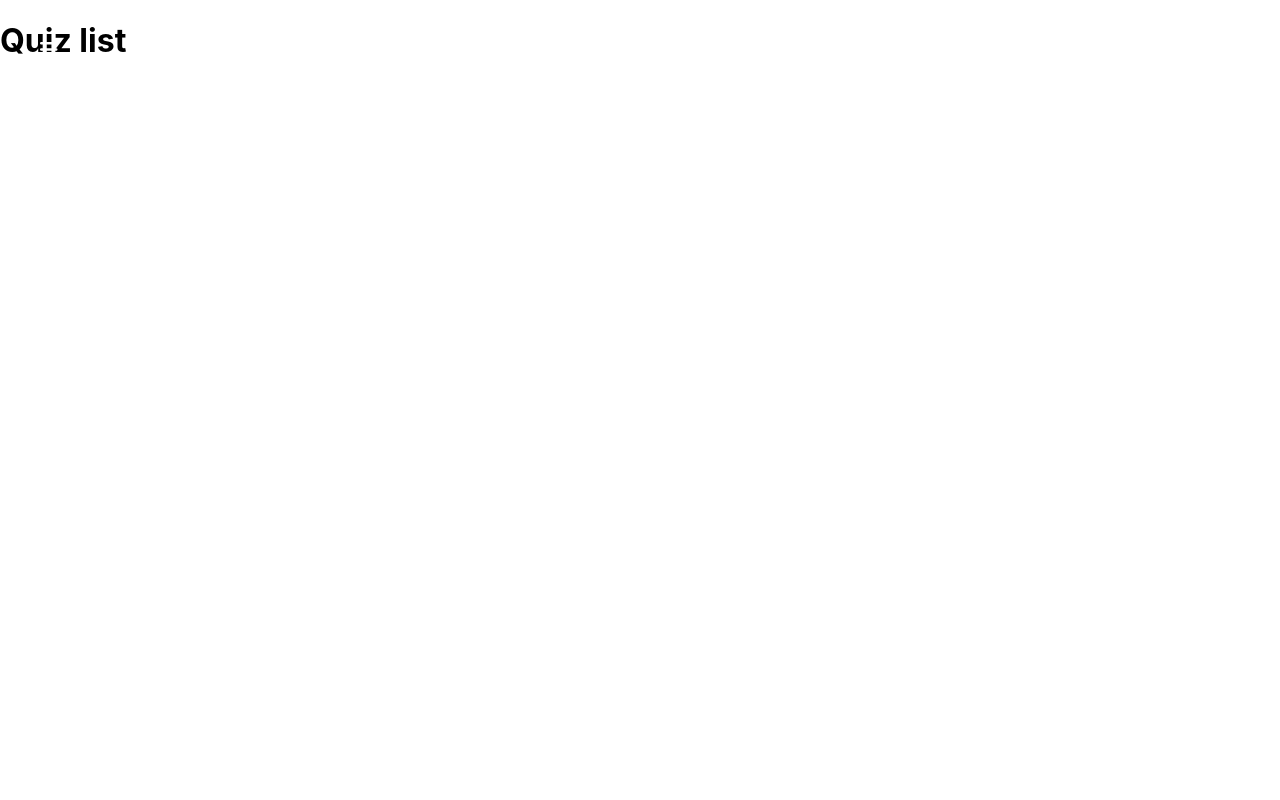
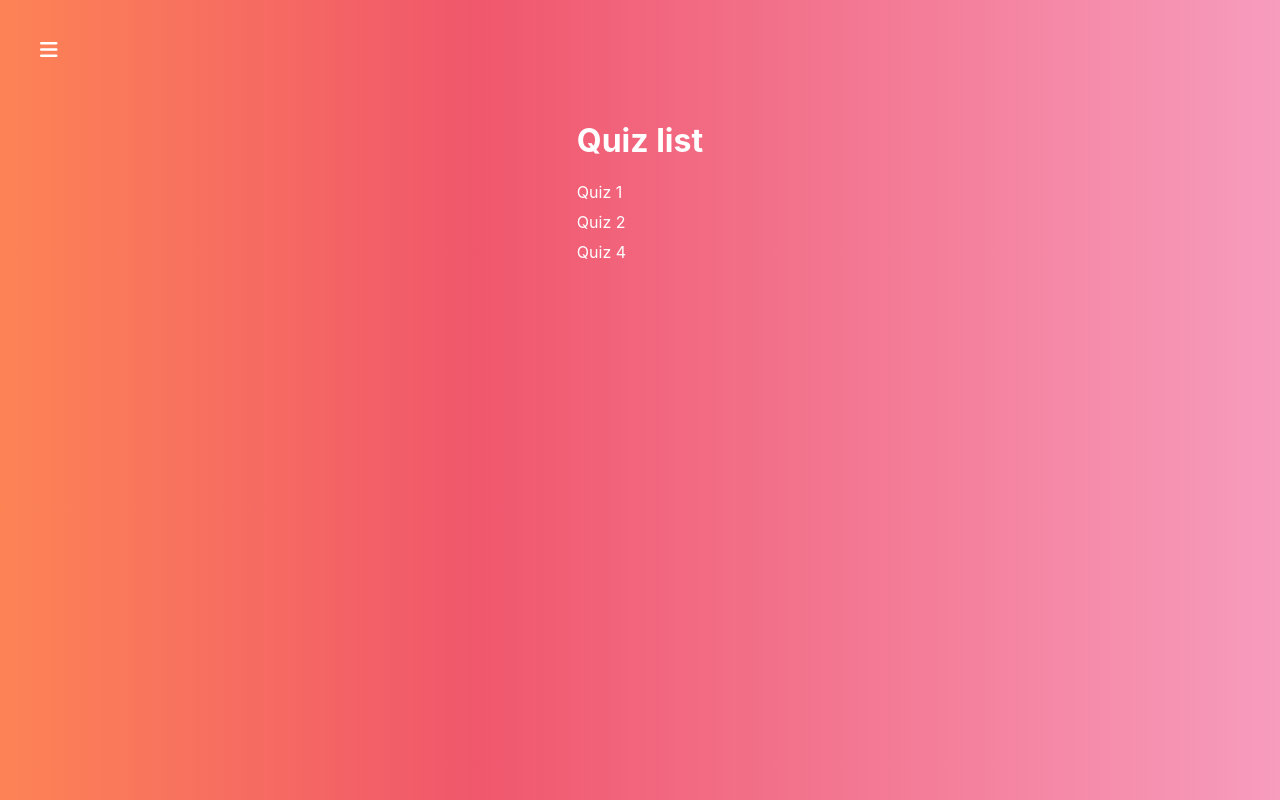
Before and after one commit to roman-mirzoian/react-quiz, a React app: page / in a window 1280 px wide. Built offline with nearby package versions, Linux system fonts and the light colour scheme.

Commit message:
feat:     -add styles to QuizList component     - update button to quiz list after finished game

```diff
--- a/src/components/FinishedQuiz/FinishedQuiz.js
+++ b/src/components/FinishedQuiz/FinishedQuiz.js
@@ -1,4 +1,5 @@
 import React from "react";
+import { Link } from "react-router-dom";
 import Button from "../UI/Button/Button";
 import classes from "./FinishedQuiz.module.css";
 
@@ -39,9 +40,11 @@ const FinishedQuiz = (props) => {
         <Button onClick={props.onRetry} type="primary">
           Повторить
         </Button>
-        <Button onClick={props.onRetry} type="success">
-          Перейти в список тестов
-        </Button>
+        <Link to={"/"}>
+          <Button onClick={props.onRetry} type="success">
+            Перейти в список тестов
+          </Button>
+        </Link>
       </div>
     </div>
   );
--- a/src/components/UI/Button/Button.module.css
+++ b/src/components/UI/Button/Button.module.css
@@ -8,6 +8,7 @@
   text-transform: uppercase;
   font-weight: bold;
   font-size: 12px;
+  cursor: pointer;
 }
 
 .Button:focus {
--- a/src/containers/Quiz/Quiz.js
+++ b/src/containers/Quiz/Quiz.js
@@ -1,4 +1,5 @@
 import React, { useState } from "react";
+import { useMatch } from "react-router-dom";
 import ActiveQuiz from "../../components/ActiveQuiz/ActiveQuiz";
 import FinishedQuiz from "../../components/FinishedQuiz/FinishedQuiz";
 import classes from "./Quiz.module.css";
@@ -28,8 +29,11 @@ const defaultQuiz = [
   },
 ];
 const questionDelay = 1000;
+const routePattern = "/quiz/:id";
 
 const Quiz = () => {
+  const routeData = useMatch(routePattern);
+
   const [quizData, setQuizData] = useState(defaultQuiz);
   const [activeQuestionNumber, setActiveQuestionNumber] = useState(0);
   const [answerState, setAnswerState] = useState(null);
--- a/src/containers/QuizList/QuizList.js
+++ b/src/containers/QuizList/QuizList.js
@@ -1,8 +1,27 @@
 import React from "react";
+import { NavLink } from "react-router-dom";
 import classes from "./QuizList.module.css";
 
 const QuizList = () => {
-  return <h1>Quiz list</h1>;
+  const renderQuizList = () => {
+    return [1, 2, 4].map((quiz, i) => {
+      return (
+        <li key={i}>
+          <NavLink to={`/quiz/${quiz}`}>Quiz {quiz}</NavLink>
+        </li>
+      );
+    });
+  };
+
+  return (
+    <div className={classes.QuizList}>
+      <div>
+        <h1>Quiz list</h1>
+
+        <ul>{renderQuizList()}</ul>
+      </div>
+    </div>
+  );
 };
 
 export default QuizList;
--- a/src/containers/QuizList/QuizList.module.css
+++ b/src/containers/QuizList/QuizList.module.css
@@ -1,2 +1,31 @@
 .QuizList {
+  display: flex;
+  justify-content: center;
+  padding-top: 100px;
+  flex-grow: 1;
+  width: 100%;
+  background: linear-gradient(90deg, #fd8355 0%, #f0576c 37%, #f79cbd 100%);
 }
+
+.QuizList h1 {
+  color: #fff;
+}
+
+.QuizList ul {
+  list-style: none;
+  margin: 0;
+  padding: 0;
+}
+
+.QuizList li {
+  margin-bottom: 10px;
+}
+
+.QuizList li a {
+  text-decoration: none;
+  color: #fff;
+}
+
+.QuizList li a:hover {
+  color: #363f54;
+}
```
